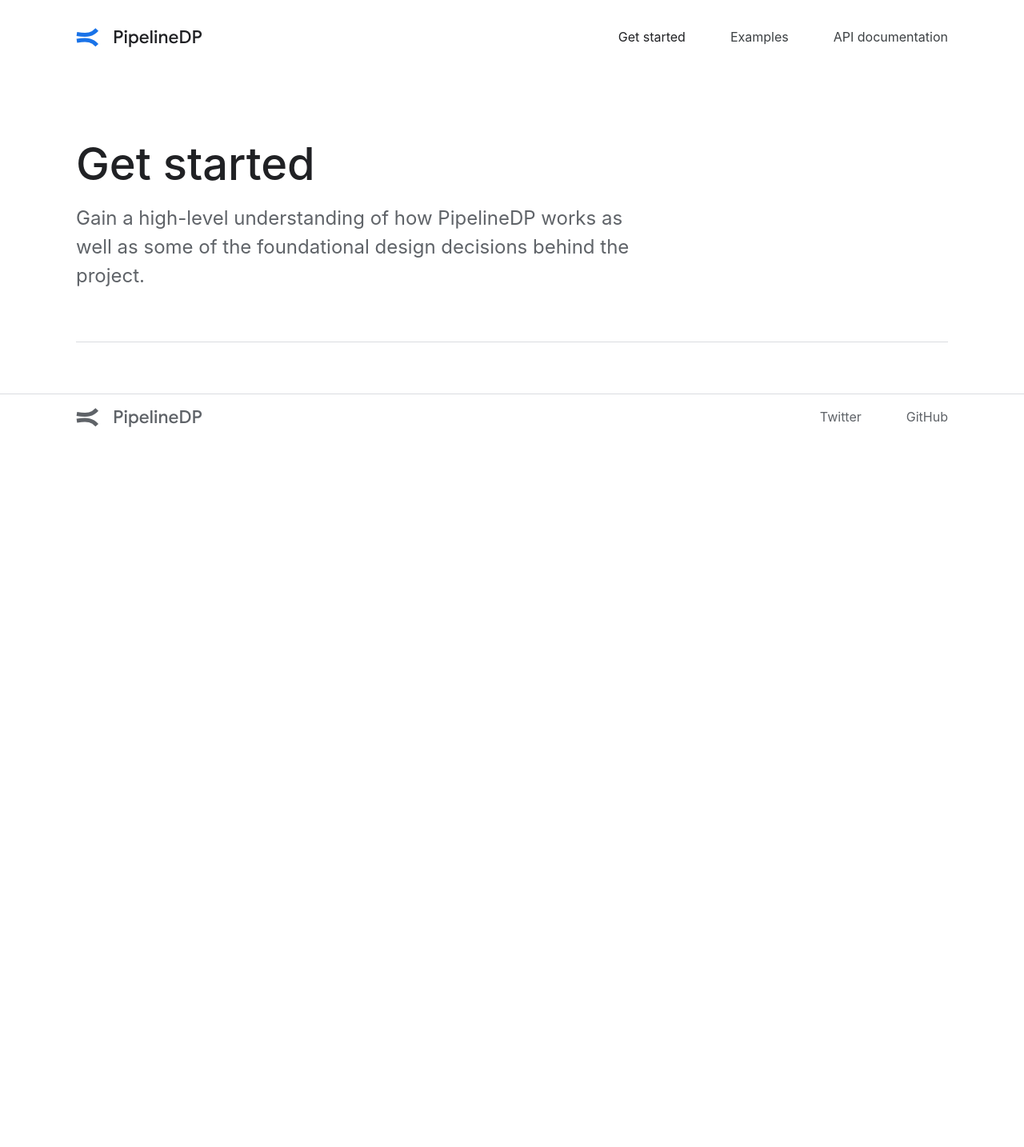
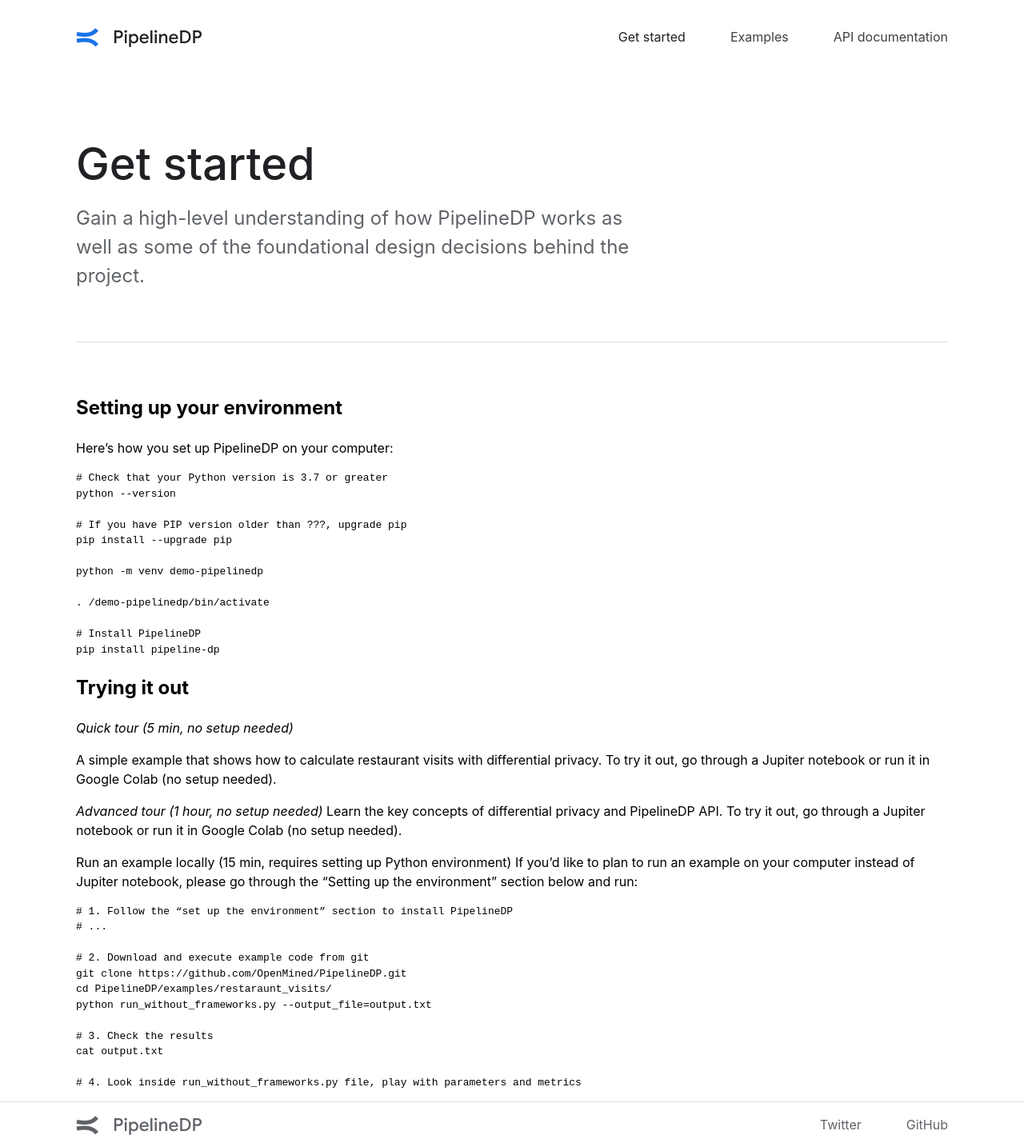
Before and after one commit to OpenMined/PipelineDP, a Jekyll site: the page built from get-started.md, in a window 1280 px wide. Shown: the whole page at 80% size. Built offline with Jekyll 4.4.1, drawn with Linux system fonts in a browser that asks for light colours; before the commit the page ends 900 px from its top, so only the background shows below that.

Commit message:
Adding getting started guide

````diff
--- a/get-started.md
+++ b/get-started.md
@@ -5,3 +5,49 @@
   Gain a high-level understanding of how PipelineDP works as well as some of the
   foundational design decisions behind the project.
 ---
+
+# Setting up your environment
+Here’s how you set up PipelineDP on your computer:
+
+```python
+# Check that your Python version is 3.7 or greater
+python --version
+
+# If you have PIP version older than ???, upgrade pip
+pip install --upgrade pip
+
+python -m venv demo-pipelinedp
+
+. /demo-pipelinedp/bin/activate
+
+# Install PipelineDP
+pip install pipeline-dp
+```
+
+# Trying it out
+*Quick tour (5 min, no setup needed)*
+
+A simple example that shows how to calculate restaurant visits with differential privacy.
+To try it out, go through a Jupiter notebook or run it in Google Colab (no setup needed).
+
+*Advanced tour (1 hour, no setup needed)*
+Learn the key concepts of differential privacy and PipelineDP API.
+To try it out, go through a Jupiter notebook or run it in Google Colab (no setup needed).
+
+Run an example locally (15 min, requires setting up Python environment)
+If you’d like to plan to run an example on your computer instead of Jupiter notebook, please go through the “Setting up the environment” section below and run:
+
+```python
+# 1. Follow the “set up the environment” section to install PipelineDP
+# ...
+
+# 2. Download and execute example code from git
+git clone https://github.com/OpenMined/PipelineDP.git
+cd PipelineDP/examples/restaraunt_visits/
+python run_without_frameworks.py --output_file=output.txt
+
+# 3. Check the results
+cat output.txt
+
+# 4. Look inside run_without_frameworks.py file, play with parameters and metrics
+```
````
